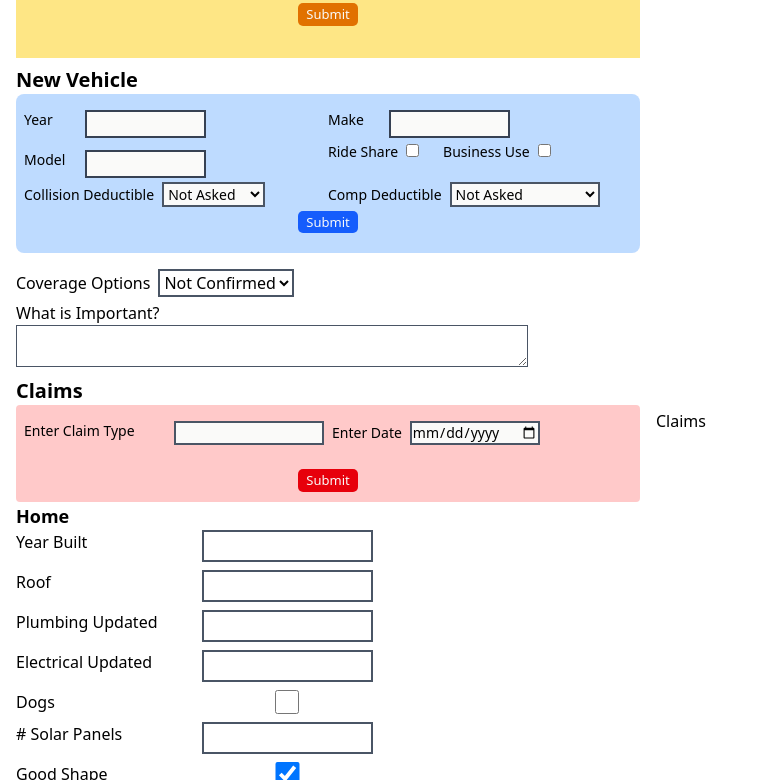
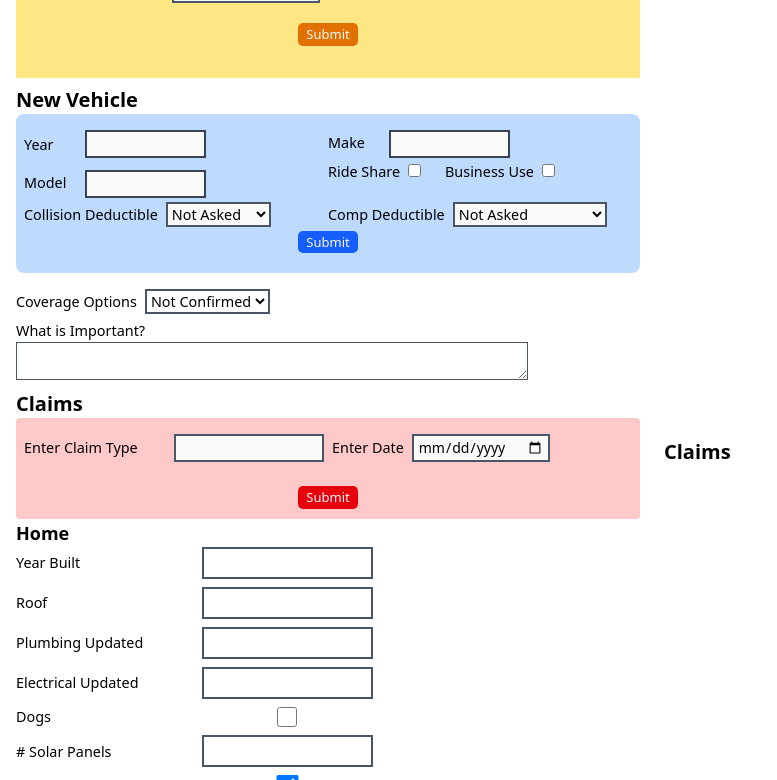
Before and after one commit to Jpatrick6420/propertyandcasualtywebsite, a React (Vite) app: page / in a window 1280 px wide. Shown: the part 640-1420 px from the top of the page, without its empty margins (0-777 px from the left). Built offline with nearby package versions, Linux system fonts and the light colour scheme.

Commit message:
changed formatting of inputs in index.css

```diff
--- a/src/features/ClaimsResults.jsx
+++ b/src/features/ClaimsResults.jsx
@@ -11,7 +11,7 @@ function ClaimsResults({ currentData, setCurrentData, type }) {
   };
   return (
     <>
-      <p>Claims</p>
+      <h3 className="text-xl font-bold mt-4 ml-2">Claims</h3>
       {currentData.claims?.map((item, i) => (
         <p key={i}>
           {item.type} {item.date}
--- a/src/features/HomeSection.jsx
+++ b/src/features/HomeSection.jsx
@@ -85,7 +85,7 @@ function HomeSection({ handleCurrentHomeData, currentData }) {
       </div>
       <div>
         <div className="grid md:grid-cols-2 max-w-[28.5%]  mb-2 ">
-          <label>Dogs</label>
+          <label className="text-sm">Dogs</label>
           <input
             className="ml-2"
             type="checkbox"
@@ -97,7 +97,7 @@ function HomeSection({ handleCurrentHomeData, currentData }) {
         {currentData.home.dogs && (
           <section>
             <div>
-              <label>Dog Types</label>
+              <label className="text-sm">Dog Types</label>
               <input
                 className="border-2 border-gray-600 ml-2 px-1 py-0.5"
                 type="text"
@@ -116,11 +116,12 @@ function HomeSection({ handleCurrentHomeData, currentData }) {
               </div>
             </div>
             <div className="hidden lg:block mb-4">
-              <h3 className="underline list-decimal">Dog Types</h3>
+              <h3 className="underline list-decimal text-sm">Dog Types</h3>
               <ol>
                 {currentData.home.dogTypes?.map((item, i) => (
-                  <li key={i} className="px-4">
+                  <li key={i} className="px-4 text-xs">
                     {`${i + 1})`} {item}
+                    {"  "}
                     <button
                       className="bg-red-600 px-1 py-0.5 text-stone-50 hover:bg-red-800 active:bg-red-600"
                       onClick={(e) => handleDelete(e, i)}
--- a/src/index.css
+++ b/src/index.css
@@ -2,10 +2,24 @@ button {
   cursor: pointer;
   border-radius: 5px;
   font-size: 13px;
+
   &:hover {
     transform: scale(1.05);
+    cursor: pointer;
   }
   &:active {
     transform: scale(1);
   }
 }
+label,
+select {
+  font-size: 0.9rem;
+  justify-items: center;
+  align-items: center;
+  align-self: center;
+}
+input[type="text"],
+input[type="date"],
+textarea {
+  padding: 2px 4px;
+}
```
